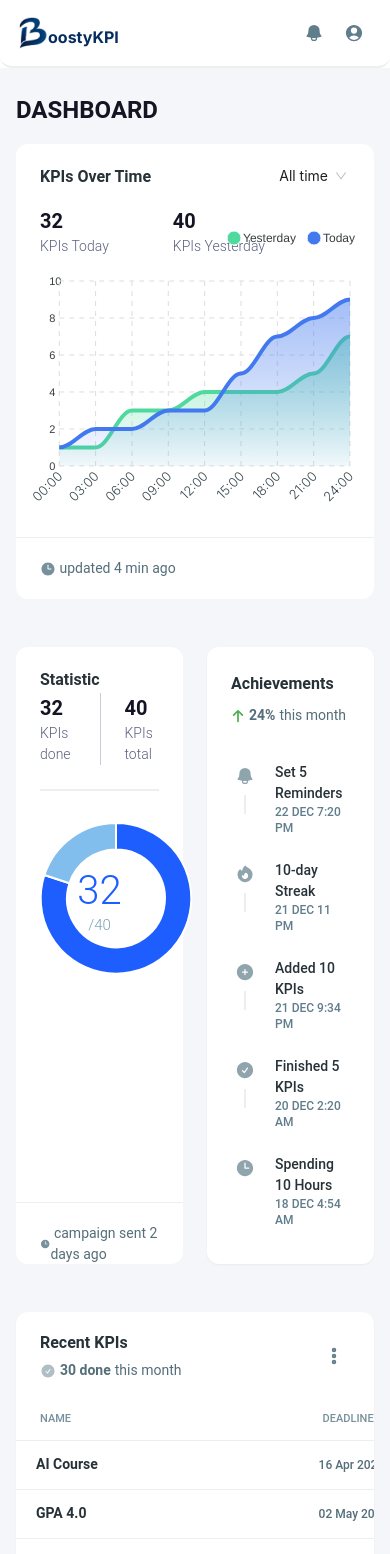
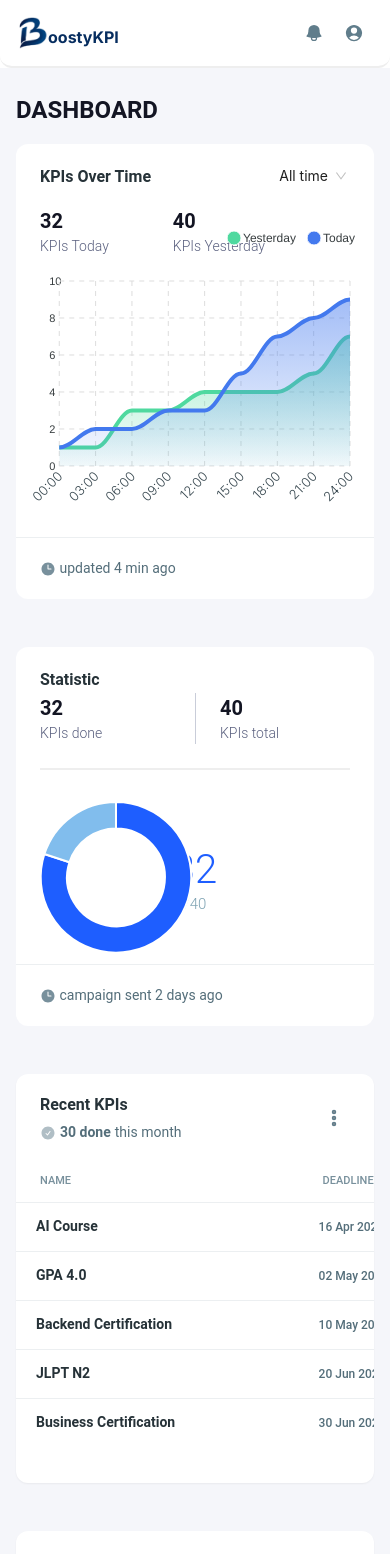
Before and after one commit to tranduchoangnam/BoostyKPI, a React (Vite) app: page / in a window 390 px wide. Shown: the top 1554 px of the page. Built offline with nearby package versions, Linux system fonts and the light colour scheme; no server answers.

Commit message:
UI fix layout grid

```diff
--- a/src/pages/dashboard/home.jsx
+++ b/src/pages/dashboard/home.jsx
@@ -39,7 +39,7 @@ export function Home() {
                             className={
                                 index === 0
                                     ? "col-span-2 md:col-span-5"
-                                    : "col-span-1 md:col-span-2"
+                                    : "col-span-2"
                             }
                         >
                             <StatisticsChart
@@ -202,7 +202,7 @@ export function Home() {
                             </table>
                         </CardBody>
                     </Card>
-                    <Card className="shadow-sm col-span-1 md:col-span-2">
+                    <Card className="shadow-sm col-span-2">
                         <CardHeader
                             floated={false}
                             shadow={false}
```
